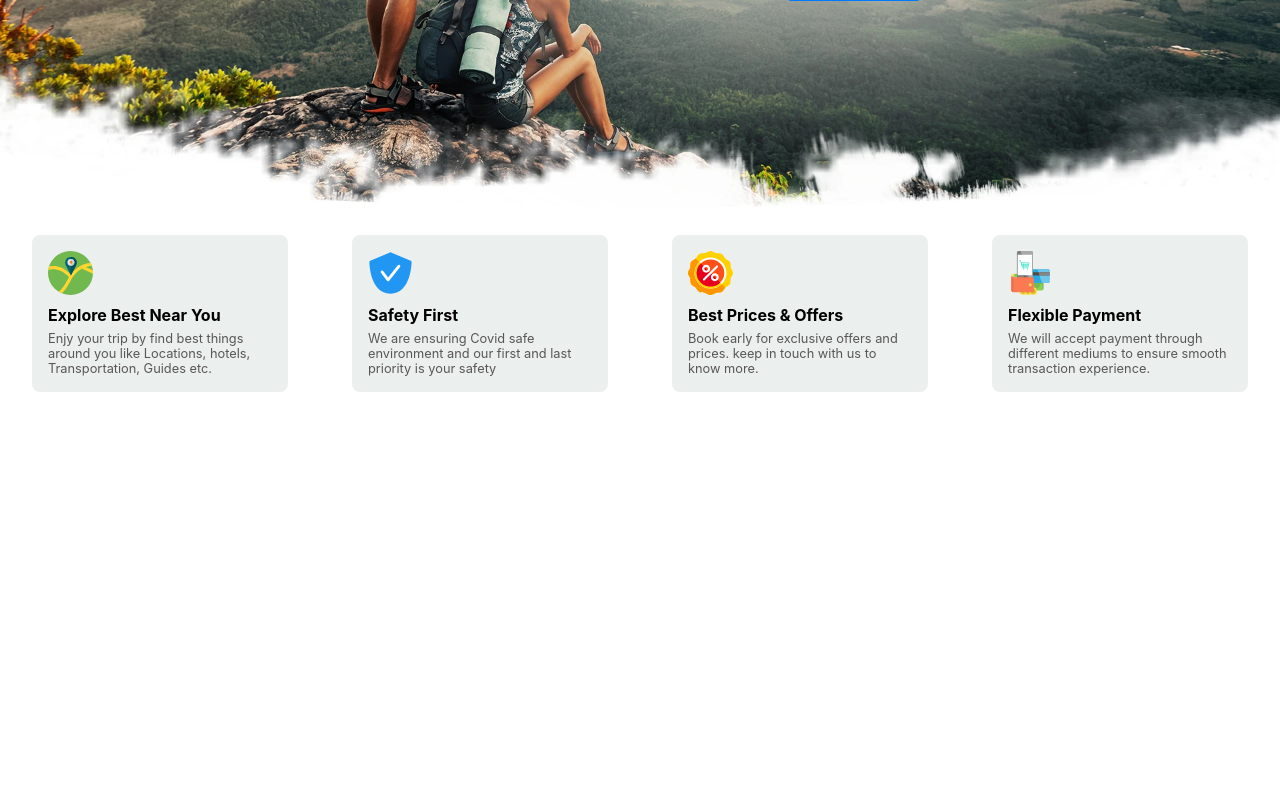
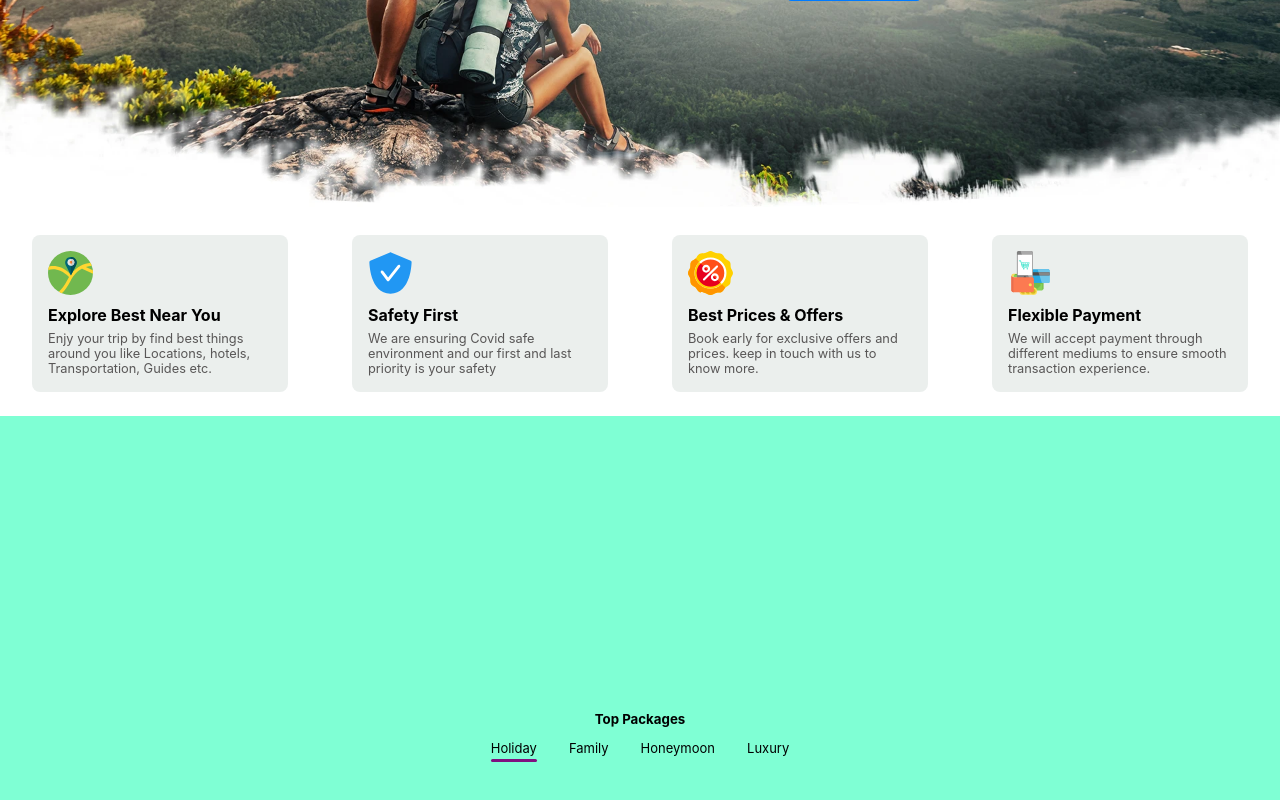
Before and after one commit to sijumoncy/indian-dreams, a React (Create React App) app: page / in a window 1280 px wide. Shown: the part 516-1316 px from the top of the page. Before the commit the page ends 916 px from the top, so only its background shows below. Built offline with nearby package versions, Linux system fonts and the light colour scheme.

Commit message:
multi tab for package section

```diff
--- /dev/null
+++ b/src/components/Packages.jsx
@@ -0,0 +1,65 @@
+import React from 'react'
+import { useState } from 'react'
+import styled from 'styled-components'
+
+
+function Packages() {
+
+  const [activeTab, setActiveTab] = useState('holiday')
+
+  return (
+    <Package>
+      <div className='container'>
+        <h5>Top Packages</h5>
+        <div className='tab-seletion'>
+          <div id="holiday" onClick={(e) => setActiveTab(e.target.id)}
+            className={activeTab === 'holiday' ? 'active-tab' : ''}>Holiday</div>
+          <div id="family" onClick={(e) => setActiveTab(e.target.id)}
+            className={activeTab === 'family' ? 'active-tab' : ''}>Family</div>
+          <div id="honeymoon" onClick={(e) => setActiveTab(e.target.id)}
+            className={activeTab === 'honeymoon' ? 'active-tab' : ''}>Honeymoon</div>
+          <div id="luxury" onClick={(e) => setActiveTab(e.target.id)}
+            className={activeTab === 'luxury' ? 'active-tab' : ''}>Luxury</div>
+        </div>
+        <div className='tab-content'></div>
+      </div>
+    </Package>
+  )
+}
+
+const Package = styled.section`
+    width: 100%;
+    height: 80vh;
+    background-color: aquamarine;
+    display: flex;
+    justify-content: center;
+    align-items: center;
+    margin-top: 1rem;
+    .container {
+        h5{
+            text-align: center;
+        }
+        .tab-seletion{
+            margin-top:.8rem ;
+            display: flex;
+            flex-flow: row nowrap;
+            gap: 2rem;
+            font-weight: 400;
+            font-size: small;
+            .active-tab{
+                display: flex;
+                flex-flow: column nowrap;
+                ::after {
+                    content: '';
+                    margin-top: .2rem;
+                    height: .2rem;
+                    width: 100%;
+                    border-radius: .5rem;
+                    background-color: #801080;
+                }
+            }
+        }
+    }
+`;
+
+export default Packages
--- a/src/pages/Home.jsx
+++ b/src/pages/Home.jsx
@@ -3,6 +3,7 @@ import ScrollToTop from "../components/ScrollToTop";
 import Hero from "../components/Hero";
 import NavBar from "../components/Navbar/NavBar";
 import Services from "../components/Services";
+import Packages from "../components/Packages";
 
 function Home() {
   return (
@@ -11,6 +12,7 @@ function Home() {
       <NavBar />
       <Hero />
       <Services />
+      <Packages />
     </>
   );
 }
```
